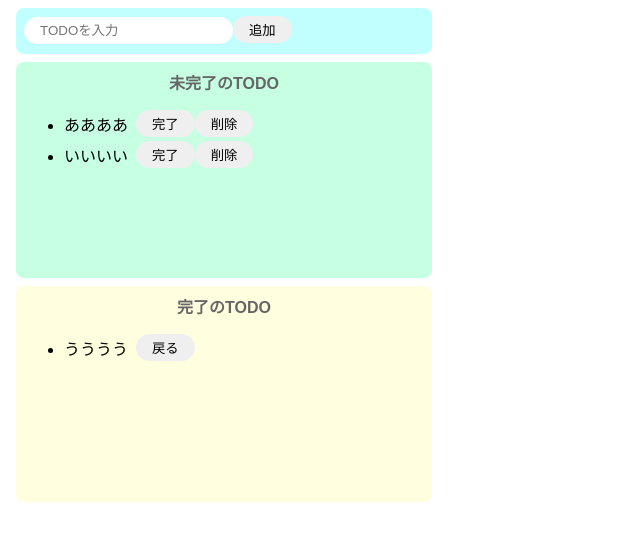
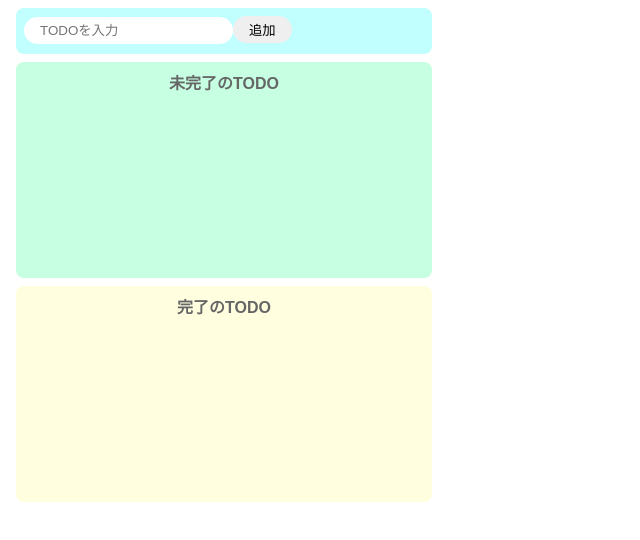
Before and after one commit to aaaasahi/react-todo, a React (Create React App) app: page / in a window 1280 px wide. Shown: the top 540 px of the page, without its empty margins (0-640 px from the left). Built offline with nearby package versions, Linux system fonts and the light colour scheme.

Commit message:
タスク戻す機能

```diff
--- a/src/App.jsx
+++ b/src/App.jsx
@@ -5,12 +5,9 @@
 export const App = () => {
   const [todoText, setTodoText] = useState("");
 
-  const [incompleteTodos, setIncompleteTodos] = useState([
-    "ああああ",
-    "いいいい"
-  ]);
+  const [incompleteTodos, setIncompleteTodos] = useState([]);
 
-  const [completeTodos, setCompleteTodos] = useState(["うううう"]);
+  const [completeTodos, setCompleteTodos] = useState([]);
 
   const onChangeTodoText = (e) => setTodoText(e.target.value);
 
@@ -25,6 +22,26 @@
     const newTodos = [...incompleteTodos];
     newTodos.splice(index, 1);
     setIncompleteTodos(newTodos);
+  };
+
+  const onClickComplete = (index) => {
+    const newIncompleteTodos = [...incompleteTodos];
+    newIncompleteTodos.splice(index, 1);
+
+    const newCompleteTodos = [...completeTodos, incompleteTodos[index]];
+
+    setIncompleteTodos(newIncompleteTodos);
+    setCompleteTodos(newCompleteTodos);
+  };
+
+  const onClickBack = (index) => {
+    const newCompleteTodos = [...completeTodos];
+    newCompleteTodos.splice(index, 1);
+
+    const newIncompleteTodos = [...incompleteTodos, completeTodos[index]];
+
+    setCompleteTodos(newCompleteTodos);
+    setIncompleteTodos(newIncompleteTodos);
   };
 
   return (
@@ -44,7 +61,7 @@
             return (
               <div key={todo} className="list-row">
                 <li>{todo}</li>
-                <button>完了</button>
+                <button onClick={() => onClickComplete(index)}>完了</button>
                 <button onClick={() => onClickDelete(index)}>削除</button>
               </div>
             );
@@ -54,11 +71,11 @@
       <div className="complete-area">
         <p className="title">完了のTODO</p>
         <ul>
-          {completeTodos.map((todo) => {
+          {completeTodos.map((todo, index) => {
             return (
               <div key={todo} className="list-row">
                 <li>{todo}</li>
-                <button>戻る</button>
+                <button onClick={() => onClickBack(index)}>戻る</button>
               </div>
             );
           })}
```
